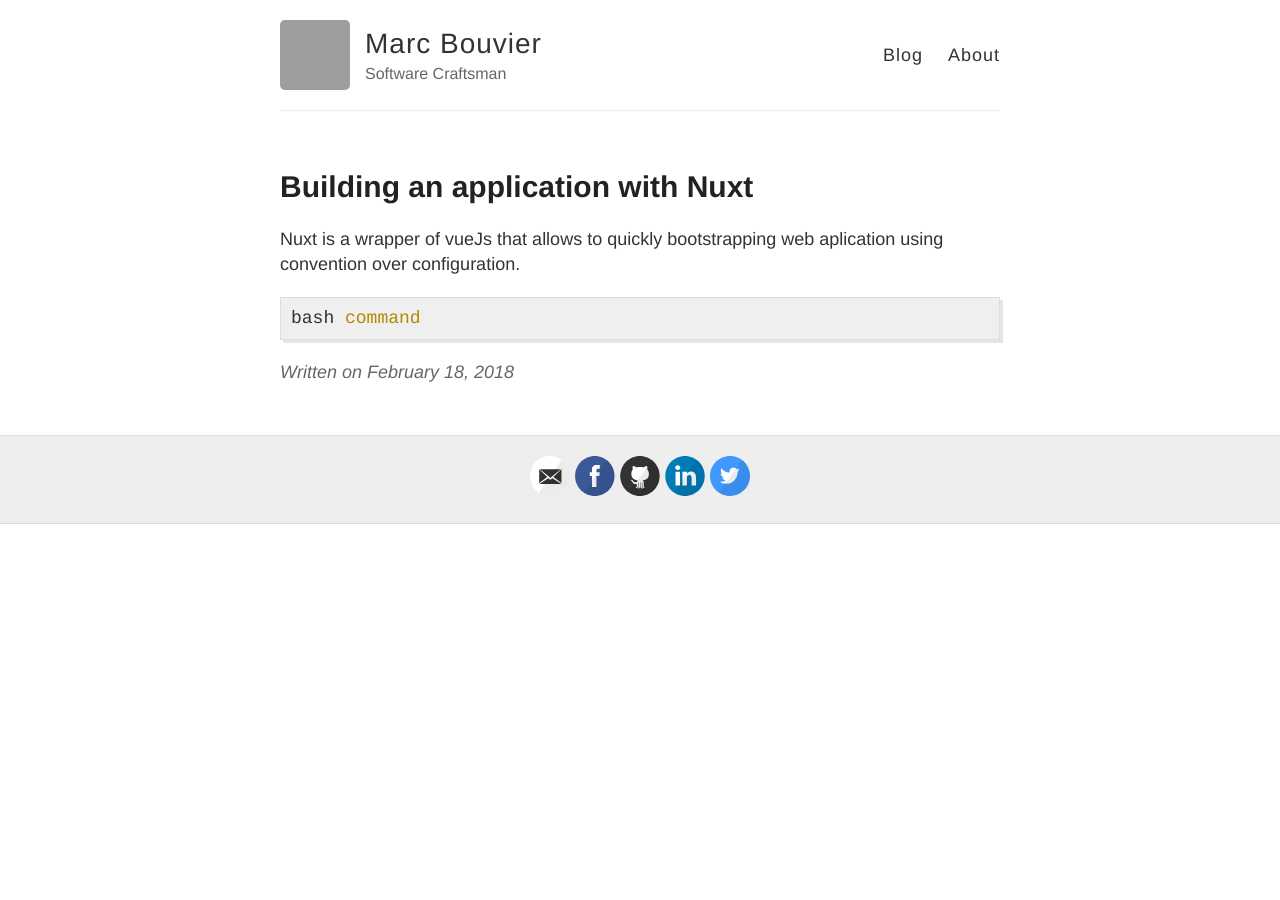
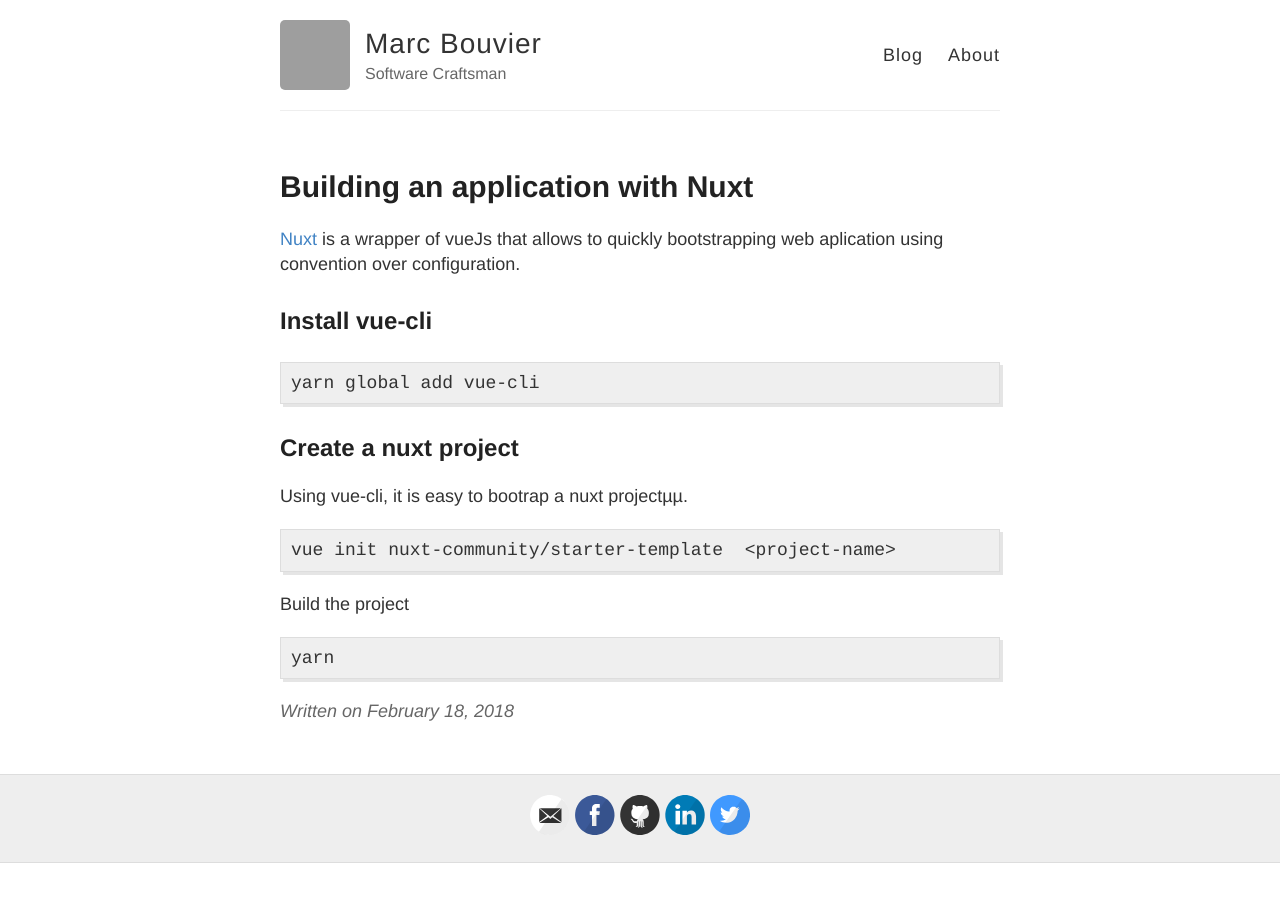
Before and after one commit to marc-bouvier/marc-bouvier.github.io, a Jekyll site: the page built from _posts/2018-02-18-building-application-with-nuxt.md, in a window 1280 px wide. Built offline with Jekyll 4.4.1, drawn with Linux system fonts in a browser that asks for light colours; comment, search, counter and statistics services are not loaded; grey boxes are pictures that could not be loaded.

Commit message:
Update 2018-02-18-building-application-with-nuxt.md

````diff
--- a/_posts/2018-02-18-building-application-with-nuxt.md
+++ b/_posts/2018-02-18-building-application-with-nuxt.md
@@ -6,7 +6,24 @@
 published: true
 ---
 
-Nuxt is a wrapper of vueJs that allows to quickly bootstrapping web aplication using convention over configuration.
+[Nuxt](https://nuxtjs.org/) is a wrapper of vueJs that allows to quickly bootstrapping web aplication using convention over configuration.
+
+## Install vue-cli
+
 ```bash
-bash command
+yarn global add vue-cli
 ```
+
+## Create a nuxt project
+
+Using vue-cli, it is easy to bootrap a nuxt projectµµ.
+
+```bash
+vue init nuxt-community/starter-template  <project-name>
+```
+
+Build the project
+
+```bash
+yarn
+```
````
